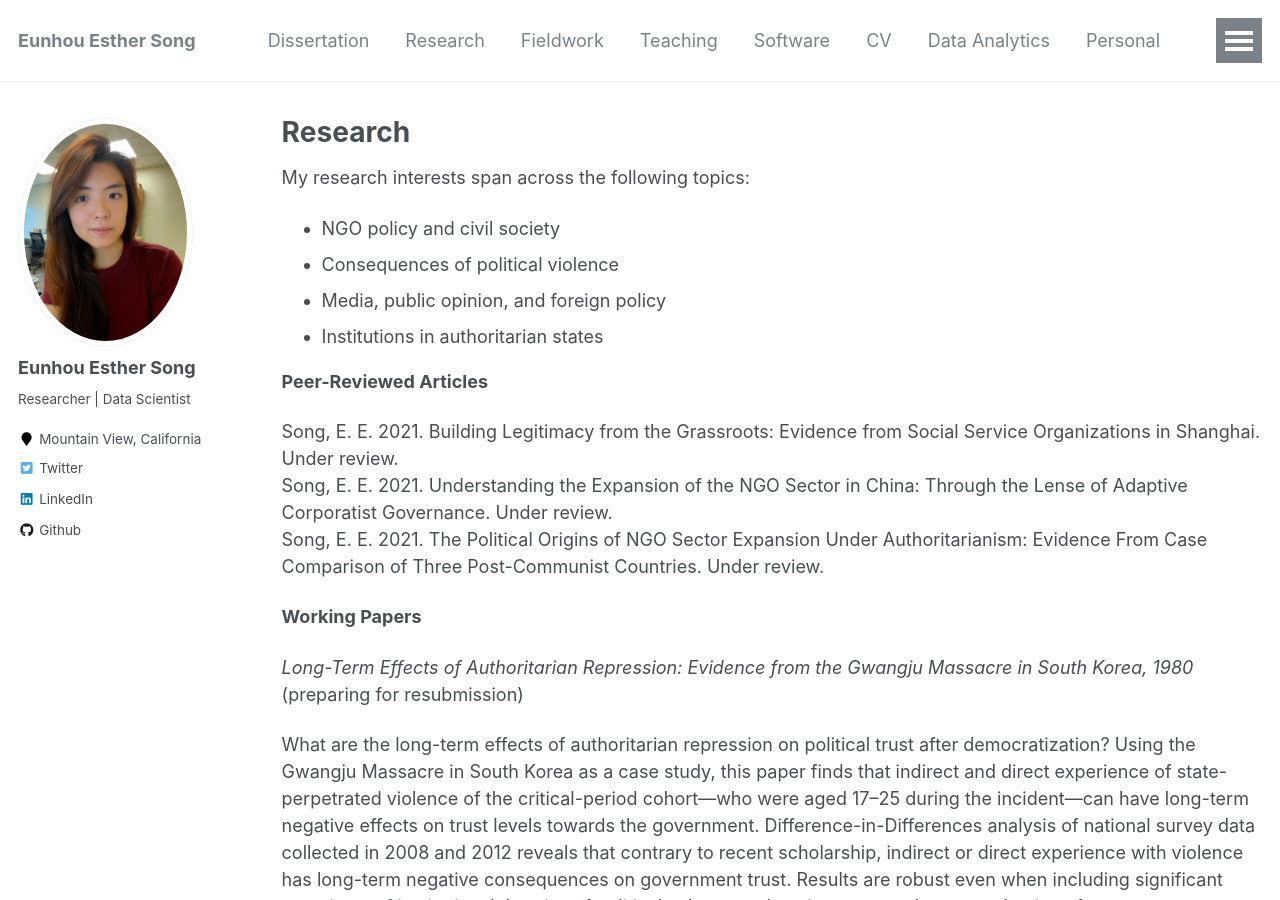
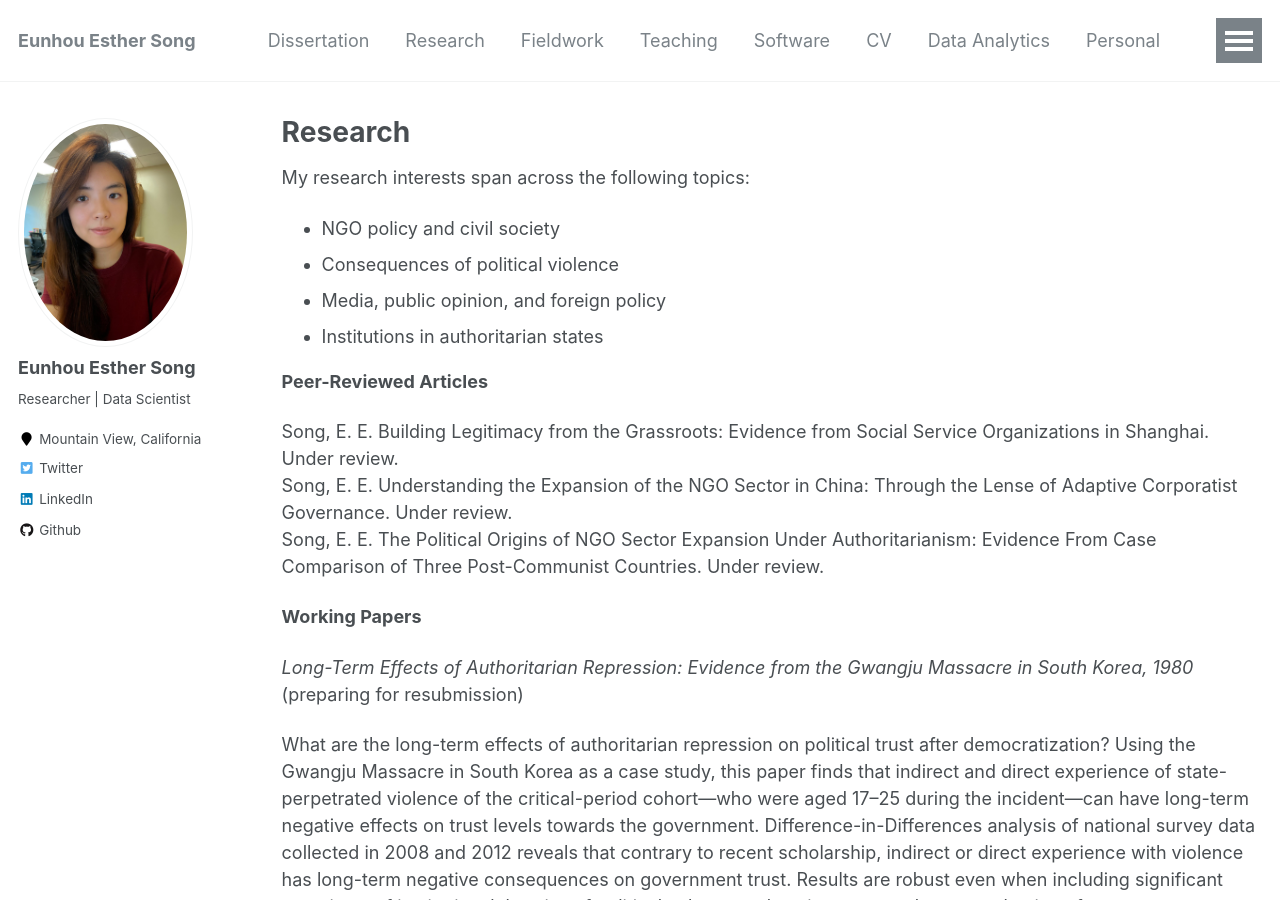
Before and after one commit to ehsong/ehsong.github.io, a Jekyll site: the page built from _pages/research.md, in a window 1280 px wide and 900 px high. Built offline with Jekyll 4.4.1, drawn with Linux system fonts in a browser that asks for light colours.

Commit message:
Update research.md

```diff
--- a/_pages/research.md
+++ b/_pages/research.md
@@ -16,9 +16,9 @@
 
 **Peer-Reviewed Articles**
 
-Song, E. E. 2021. Building Legitimacy from the Grassroots: Evidence from Social Service Organizations in Shanghai. Under review.
-Song, E. E. 2021. Understanding the Expansion of the NGO Sector in China: Through the Lense of Adaptive Corporatist Governance. Under review.
-Song, E. E. 2021. The Political Origins of NGO Sector Expansion Under Authoritarianism: Evidence From Case Comparison of Three Post-Communist Countries. Under review.
+Song, E. E. Building Legitimacy from the Grassroots: Evidence from Social Service Organizations in Shanghai. Under review.
+Song, E. E. Understanding the Expansion of the NGO Sector in China: Through the Lense of Adaptive Corporatist Governance. Under review.
+Song, E. E. The Political Origins of NGO Sector Expansion Under Authoritarianism: Evidence From Case Comparison of Three Post-Communist Countries. Under review.
 
 **Working Papers**
 
```
